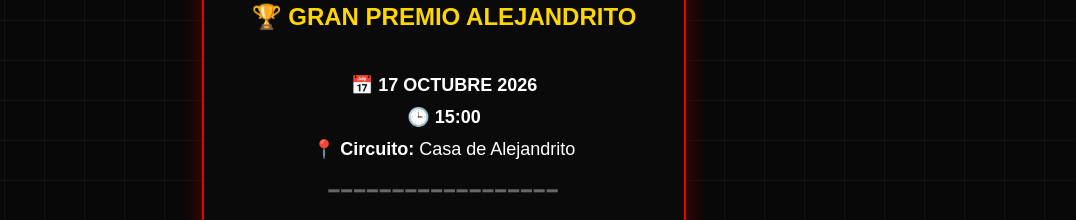
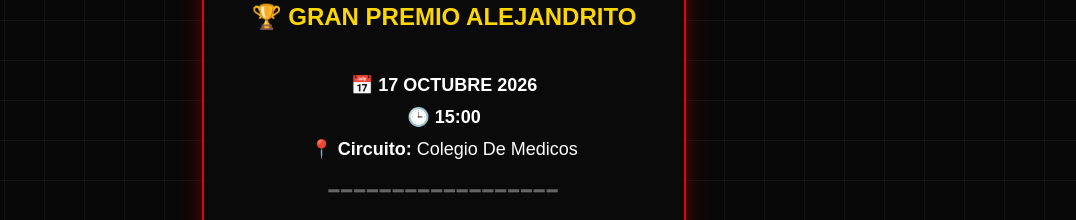
Before and after one commit to xdaazx/cumple-f1-alejandrito, a React (Vite) app: page / in a window 1280 px wide. Shown: the part 980-1200 px from the top of the page, without its empty margins (196-1272 px from the left). Built offline with nearby package versions, Linux system fonts and the light colour scheme.

Commit message:
Ubicacion correcta, corregida

```diff
--- a/src/components/CircuitoLocation/CircuitLocation.jsx
+++ b/src/components/CircuitoLocation/CircuitLocation.jsx
@@ -73,7 +73,7 @@ function CircuitLocation() {
 
           <div className="circuit-action">
             <a
-              href="https://maps.app.goo.gl/T969X2xxwrNkVhgs9"
+              href="https://maps.app.goo.gl/4h26m6Stc1jMxiyC7"
               target="_blank"
               rel="noopener noreferrer"
               className="maps-button"
--- a/src/components/Hero/Hero.jsx
+++ b/src/components/Hero/Hero.jsx
@@ -47,7 +47,7 @@ function Hero() {
           <div className="race-coordinates">
             <p>📅 <strong>17 OCTUBRE 2026</strong></p>
             <p>🕒 <strong>15:00</strong></p>
-            <p>📍 <strong>Circuito:</strong> Casa de Alejandrito</p>
+            <p>📍 <strong>Circuito:</strong> Colegio De Medicos</p>
           </div>
 
           <p className="track-divider">━━━━━━━━━━━━━━━━━━</p>
```
